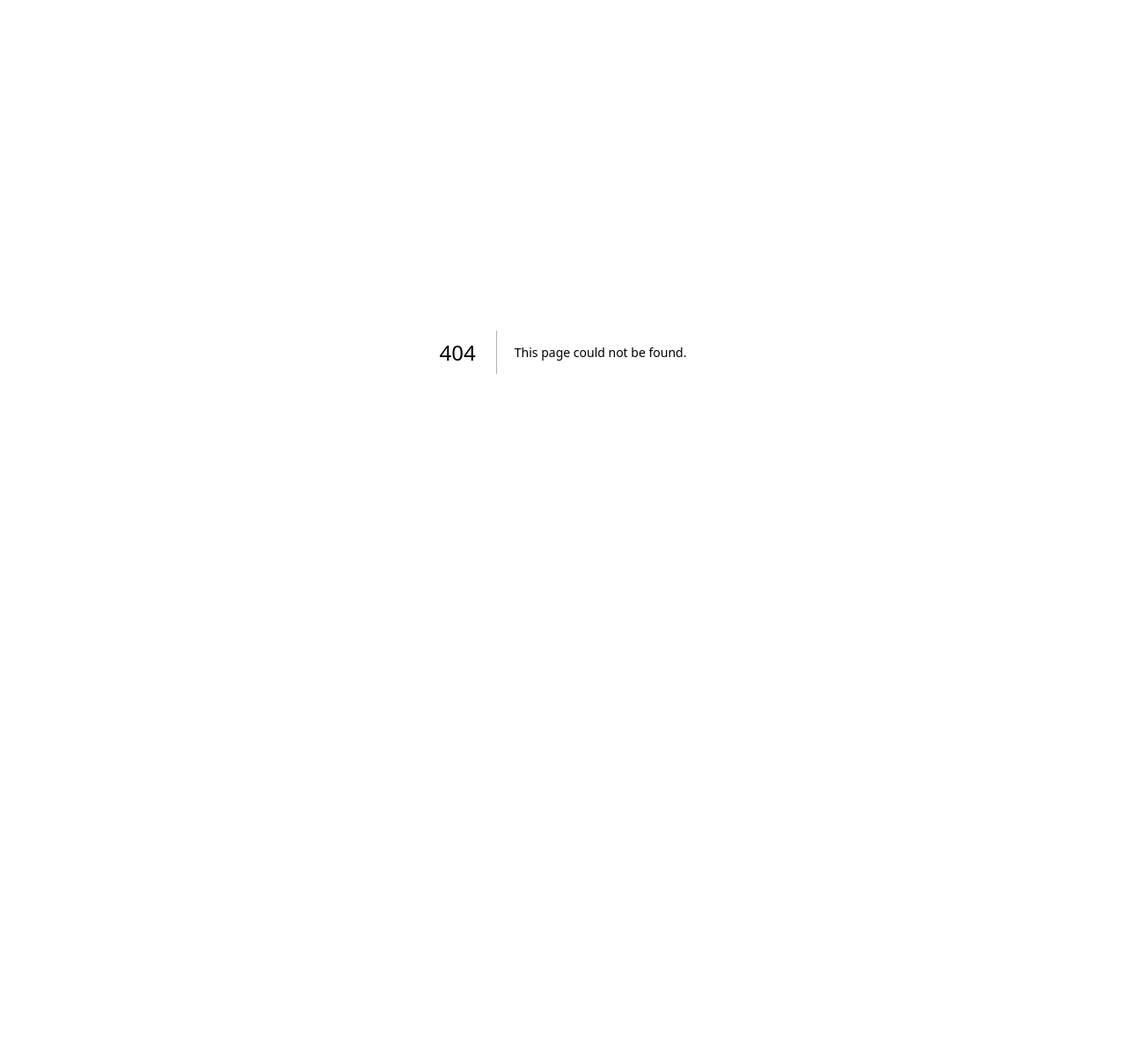
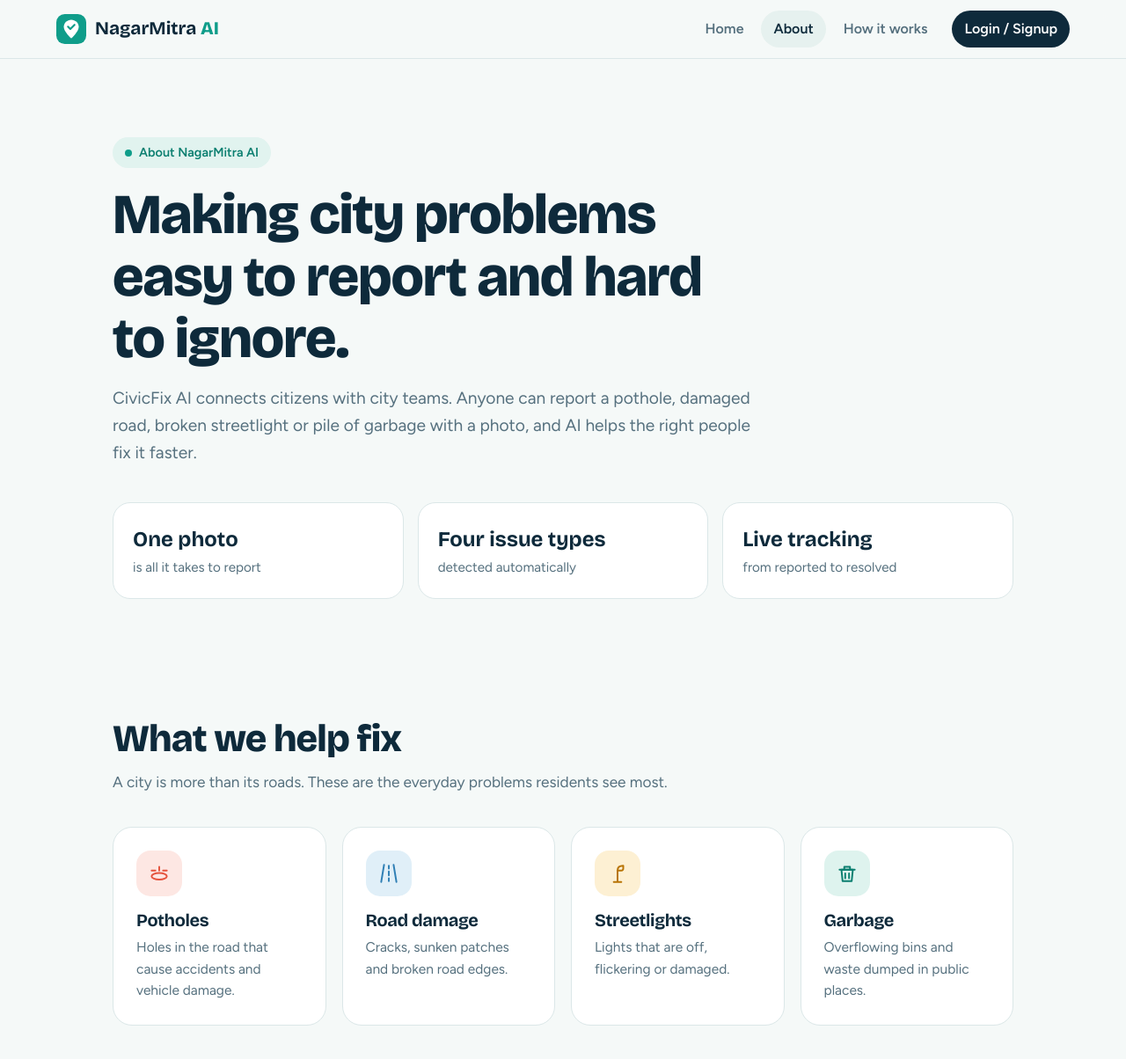
Before and after one commit to codingwithprashant88/NagarMitra-Al, a Next.js app: page /about in a window 1280 px wide. Before the commit this address had no page. Shown: the top 1204 px of the page at 88% size. Before the commit the page ends 800 px from the top, so only its background shows below. Built offline with nearby package versions, Linux system fonts and the light colour scheme.

Commit message:
Add about page

```diff
--- /dev/null
+++ b/app/about/page.js
@@ -0,0 +1,270 @@
+"use client";
+
+import { useState } from "react";
+import Link from "next/link";
+import { Bricolage_Grotesque, Figtree } from "next/font/google";
+import "../globals.css";
+
+const display = Bricolage_Grotesque({
+  subsets: ["latin"],
+  variable: "--font-display",
+});
+const body = Figtree({ subsets: ["latin"], variable: "--font-body" });
+
+/* ---------------- Data ---------------- */
+function Icon({ type }) {
+  const p = {
+    width: 26,
+    height: 26,
+    viewBox: "0 0 24 24",
+    fill: "none",
+    stroke: "currentColor",
+    strokeWidth: 1.8,
+    strokeLinecap: "round",
+    strokeLinejoin: "round",
+    "aria-hidden": true,
+  };
+  if (type === "pothole")
+    return (
+      <svg {...p}>
+        <ellipse cx="12" cy="15" rx="8" ry="3.5" />
+        <path d="M4 9h4M16 9h4M12 5v4" />
+      </svg>
+    );
+  if (type === "road")
+    return (
+      <svg {...p}>
+        <path d="M7 3 4 21M17 3l3 18M12 4v3M12 10v4M12 17v3" />
+      </svg>
+    );
+  if (type === "light")
+    return (
+      <svg {...p}>
+        <path d="M12 21V9M8 21h8" />
+        <path d="M12 9c0-3 2-5 6-5v3c0 1.5-1 2-2 2z" />
+      </svg>
+    );
+  return (
+    <svg {...p}>
+      <path d="M6 8h12l-1.2 12H7.2z" />
+      <path d="M4 8h16M9 8V5h6v3" />
+      <path d="M10 12v5M14 12v5" />
+    </svg>
+  );
+}
+
+const issues = [
+  {
+    type: "pothole",
+    tone: "coral",
+    title: "Potholes",
+    text: "Holes in the road that cause accidents and vehicle damage.",
+  },
+  {
+    type: "road",
+    tone: "blue",
+    title: "Road damage",
+    text: "Cracks, sunken patches and broken road edges.",
+  },
+  {
+    type: "light",
+    tone: "amber",
+    title: "Streetlights",
+    text: "Lights that are off, flickering or damaged.",
+  },
+  {
+    type: "garbage",
+    tone: "green",
+    title: "Garbage",
+    text: "Overflowing bins and waste dumped in public places.",
+  },
+];
+
+const steps = [
+  {
+    title: "Report",
+    text: "Take a photo. Your GPS location is added automatically.",
+  },
+  {
+    title: "Detect",
+    text: "AI identifies the issue type and how severe it is.",
+  },
+  {
+    title: "Assign",
+    text: "Duplicates are merged and the report goes to the right department.",
+  },
+  {
+    title: "Resolve",
+    text: "Track progress and see an after-photo when it is fixed.",
+  },
+];
+
+/* ---------------- Page ---------------- */
+export default function About() {
+  const [open, setOpen] = useState(false);
+  const close = () => setOpen(false);
+
+  return (
+    <main className={`ab-site ${display.variable} ${body.variable}`}>
+      <header className="ab-nav">
+        <Link href="/" className="ab-brand" onClick={close}>
+          <svg width="34" height="34" viewBox="0 0 32 32" aria-hidden="true">
+            <rect width="32" height="32" rx="9" fill="#0F9D8A" />
+            <path
+              d="M16 6c-4.4 0-8 3.4-8 7.6 0 5.2 8 12.4 8 12.4s8-7.2 8-12.4C24 9.4 20.4 6 16 6z"
+              fill="#fff"
+            />
+            <path
+              d="m12.5 13.5 2.5 2.5 4.5-4.5"
+              stroke="#0F9D8A"
+              strokeWidth="2"
+              fill="none"
+              strokeLinecap="round"
+              strokeLinejoin="round"
+            />
+          </svg>
+          <span>
+            NagarMitra <b>AI</b>
+          </span>
+        </Link>
+
+        <button
+          className="ab-toggle"
+          aria-label="Toggle navigation"
+          aria-expanded={open}
+          onClick={() => setOpen(!open)}
+        >
+          <span />
+          <span />
+          <span />
+        </button>
+
+        <nav className={open ? "ab-links open" : "ab-links"}>
+          <Link href="/" onClick={close}>
+            Home
+          </Link>
+          <Link href="/about" className="active" onClick={close}>
+            About
+          </Link>
+          <a href="#how-it-works" onClick={close}>
+            How it works
+          </a>
+          <Link href="/login" className="ab-cta" onClick={close}>
+            Login / Signup
+          </Link>
+        </nav>
+      </header>
+
+      <section className="ab-hero">
+        <div className="ab-wrap">
+          <p className="ab-pill">
+            <i /> About NagarMitra AI
+          </p>
+          <h1>Making city problems easy to report and hard to ignore.</h1>
+          <p className="ab-lead">
+            CivicFix AI connects citizens with city teams. Anyone can report a
+            pothole, damaged road, broken streetlight or pile of garbage with a
+            photo, and AI helps the right people fix it faster.
+          </p>
+          <div className="ab-stats">
+            <div className="ab-stat">
+              <strong>One photo</strong>
+              <span>is all it takes to report</span>
+            </div>
+            <div className="ab-stat">
+              <strong>Four issue types</strong>
+              <span>detected automatically</span>
+            </div>
+            <div className="ab-stat">
+              <strong>Live tracking</strong>
+              <span>from reported to resolved</span>
+            </div>
+          </div>
+        </div>
+      </section>
+
+      <section className="ab-sec">
+        <div className="ab-wrap">
+          <div className="ab-head">
+            <h2>What we help fix</h2>
+            <p>
+              A city is more than its roads. These are the everyday problems
+              residents see most.
+            </p>
+          </div>
+          <div className="ab-issues">
+            {issues.map((it) => (
+              <article className="ab-card" key={it.type}>
+                <div className={`ab-ico ${it.tone}`}>
+                  <Icon type={it.type} />
+                </div>
+                <h3>{it.title}</h3>
+                <p>{it.text}</p>
+              </article>
+            ))}
+          </div>
+        </div>
+      </section>
+
+      <section className="ab-sec ab-band" id="how-it-works">
+        <div className="ab-wrap">
+          <div className="ab-head">
+            <h2>How it works</h2>
+            <p>
+              Four simple steps from the problem on your street to a fixed one.
+            </p>
+          </div>
+          <ol className="ab-steps">
+            {steps.map((s, i) => (
+              <li key={s.title}>
+                <span className="ab-no">{i + 1}</span>
+                <h3>{s.title}</h3>
+                <p>{s.text}</p>
+              </li>
+            ))}
+          </ol>
+        </div>
+      </section>
+
+      <section className="ab-sec">
+        <div className="ab-wrap ab-split">
+          <div className="ab-panel light">
+            <h3>For citizens</h3>
+            <ul>
+              <li>Report in under a minute from any phone</li>
+              <li>Get status updates until the issue is closed</li>
+              <li>See what has been fixed in your area</li>
+            </ul>
+          </div>
+          <div className="ab-panel dark">
+            <h3>For city teams</h3>
+            <ul>
+              <li>Reports arrive sorted by type and severity</li>
+              <li>Duplicate complaints are merged automatically</li>
+              <li>Ward-wise dashboard to assign and close work</li>
+            </ul>
+          </div>
+        </div>
+      </section>
+
+      <section>
+        <div className="ab-wrap">
+          <div className="ab-final">
+            <div>
+              <h2>Ready to fix your street?</h2>
+              <p>Create a free account and send your first report.</p>
+            </div>
+            <Link href="/login#register" className="ab-btn">
+              <span className="text-white">Get started</span>
+            </Link>
+          </div>
+        </div>
+      </section>
+
+      <footer className="ab-foot">
+        <span>© {new Date().getFullYear()} NagarMitra AI</span>
+        <span>Small reports. Meaningful change.</span>
+      </footer>
+    </main>
+  );
+}
```
